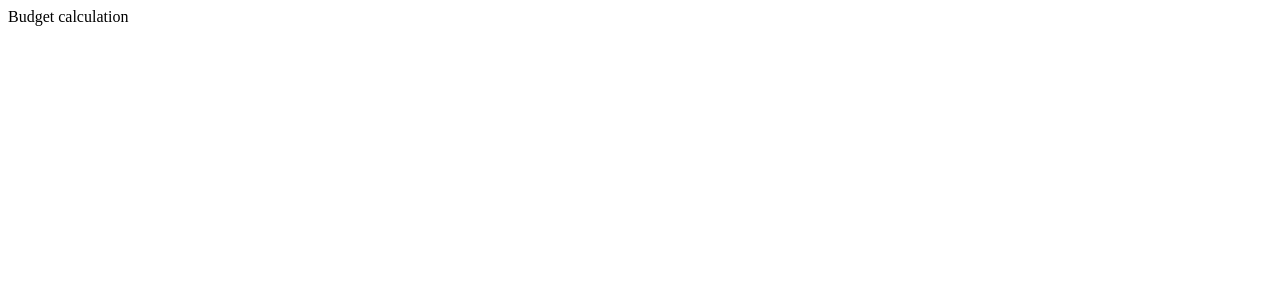
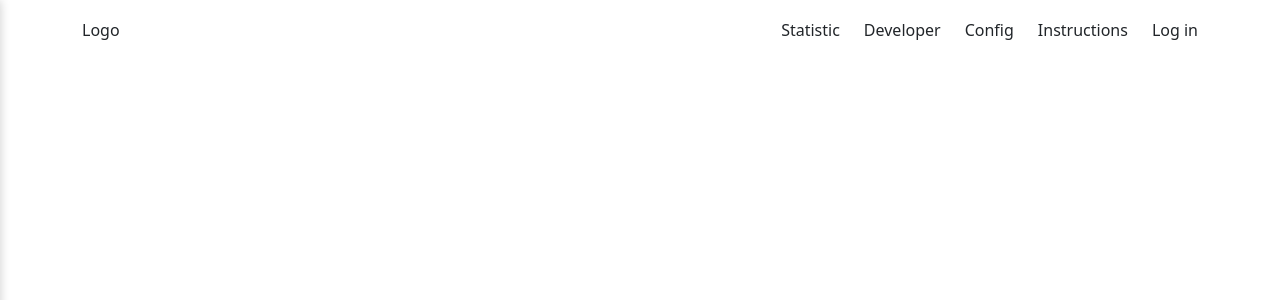
Before and after one commit to adwasar/budget_calculation, a React (Vite) app: page / in a window 1280 px wide. Shown: the top 300 px of the page. Built offline with nearby package versions, Linux system fonts and the light colour scheme.

Commit message:
feat: menu layout

```diff
--- a/package.json
+++ b/package.json
@@ -10,6 +10,8 @@
     "preview": "vite preview"
   },
   "dependencies": {
+    "bootstrap": "5.3.2",
+    "normalize.css": "^8.0.1",
     "react": "^18.2.0",
     "react-dom": "^18.2.0"
   },
--- a/src/App.jsx
+++ b/src/App.jsx
@@ -1,7 +1,39 @@
+import { useState } from 'react';
+import BurgerMenu from './components/BurgerMenu';
+
 function App() {
+  const [menuIsOpen, setMenuIsOpen] = useState(false);
+
+  const closeMenu = () => {
+    setMenuIsOpen(false);
+  };
+
+  const openMenu = () => {
+    setMenuIsOpen(true);
+  };
+
   return (
     <>
-      <header>Budget calculation</header>
+      <header className="s-60 d-flex align-items-center">
+        <div className="container">
+          <nav className="d-flex w-100 justify-content-between align-items-center">
+            <div className="logo">Logo</div>
+            <ul className="list-unstyled d-none d-sm-flex flex-row gap-4 m-0">
+              <li>Statistic</li>
+              <li>Developer</li>
+              <li>Config</li>
+              <li>Instructions</li>
+              <li>Log in</li>
+            </ul>
+            <div onClick={openMenu} className="burger d-sm-none">
+              <span className="tt"></span>
+              <span className="mm"></span>
+              <span className="bb"></span>
+            </div>
+          </nav>
+        </div>
+        <BurgerMenu menuIsOpen={menuIsOpen} closeMenu={closeMenu} />
+      </header>
     </>
   );
 }
--- /dev/null
+++ b/src/components/BurgerMenu.jsx
@@ -0,0 +1,23 @@
+function BurgerMenu({ closeMenu, menuIsOpen }) {
+  return (
+    <>
+      <div className={`burger-menu z-2 ${menuIsOpen ? 'burger-menu_open' : ''}`}>
+        <div className="container">
+          <div onClick={closeMenu} className="burger-menu__close">
+            <span></span>
+            <span></span>
+          </div>
+          <ul>
+            <li>Statistic</li>
+            <li>developer</li>
+            <li>Config</li>
+            <li>instructions</li>
+            <li>Log in</li>
+          </ul>
+        </div>
+      </div>
+    </>
+  );
+}
+
+export default BurgerMenu;
--- a/src/main.jsx
+++ b/src/main.jsx
@@ -1,7 +1,7 @@
 import React from 'react';
 import ReactDOM from 'react-dom/client';
 import App from './App.jsx';
-import './styles/main.sass';
+import './styles/main.scss';
 
 ReactDOM.createRoot(document.getElementById('root')).render(
   <React.StrictMode>
--- /dev/null
+++ b/src/styles/components/_burger.scss
@@ -0,0 +1,80 @@
+.burger {
+  position: relative;
+  width: 20px;
+  height: 14px;
+  span {
+    position: absolute;
+    display: inline-block;
+    width: 100%;
+    background-color: $c-black;
+    height: 2px;
+    border-radius: 1px;
+  }
+  .tt {
+    top: 0;
+  }
+  .mm {
+    top: 6px;
+  }
+  .bb {
+    top: 12px;
+  }
+}
+
+.burger-menu {
+  position: fixed;
+  width: 100%;
+  top: 0;
+  left: 0;
+  background-color: $bg-grey;
+  transform: translateX(-100%);
+  transition: all 0.3s ease-in-out;
+  box-shadow: 0 0 10px rgba(0, 0, 0, 0.2);
+  &__close {
+    position: absolute;
+    top: 20px;
+    right: 12px;
+    width: 20px;
+    height: 20px;
+    span {
+      position: absolute;
+      display: block;
+      width: 100%;
+      background-color: $c-black;
+      height: 2px;
+      border-radius: 1px;
+      transform: rotate(45deg);
+    }
+    :nth-child(1) {
+      transform: rotate(45deg);
+      top: 10px;
+    }
+    :nth-child(2) {
+      transform: rotate(-45deg);
+      top: 10px;
+    }
+  }
+  ul {
+    list-style-type: none;
+    display: flex;
+    flex-direction: column;
+    justify-content: center;
+    align-items: center;
+    width: 100%;
+    height: 100vh;
+    font-weight: 500;
+    font-size: 23px;
+    margin: 0;
+    padding: 0;
+  }
+  li {
+    margin-bottom: 38px;
+    text-align: center;
+  }
+  &_open {
+    transform: translateX(-100%);
+    @include v-xs {
+      transform: translateX(0);
+    }
+  }
+}
--- /dev/null
+++ b/src/styles/inc/_helpers.scss
@@ -0,0 +1,45 @@
+.s {
+  &-10 {
+    height: 10px;
+  }
+
+  &-20 {
+    height: 20px;
+  }
+
+  &-30 {
+    height: 30px;
+  }
+
+  &-33 {
+    height: 33px;
+  }
+
+  &-40 {
+    height: 40px;
+  }
+
+  &-50 {
+    height: 50px;
+  }
+
+  &-60 {
+    height: 60px;
+  }
+
+  &-70 {
+    height: 70px;
+  }
+
+  &-80 {
+    height: 80px;
+  }
+
+  &-90 {
+    height: 90px;
+  }
+
+  &-100 {
+    height: 100px;
+  }
+}
--- /dev/null
+++ b/src/styles/inc/_responsive.scss
@@ -0,0 +1,29 @@
+@mixin v-xl {
+  @media only screen and (min-width: 1399.98px) {
+    @content;
+  }
+}
+
+@mixin v-lg {
+  @media only screen and (max-width: 1199.98px) {
+    @content;
+  }
+}
+
+@mixin v-md {
+  @media only screen and (max-width: 991.98px) {
+    @content;
+  }
+}
+
+@mixin v-sm {
+  @media only screen and (max-width: 767.98px) {
+    @content;
+  }
+}
+
+@mixin v-xs {
+  @media only screen and (max-width: 575.98px) {
+    @content;
+  }
+}
--- /dev/null
+++ b/src/styles/inc/_variables.scss
@@ -0,0 +1,4 @@
+$c-black: #2d2e32;
+
+$bg-white: #fff;
+$bg-grey: #f9f9f9;
--- /dev/null
+++ b/src/styles/main.scss
@@ -0,0 +1,8 @@
+@import 'normalize.css';
+@import 'bootstrap/scss/bootstrap';
+@import './inc/variables';
+@import './inc/helpers';
+@import './inc/responsive';
+
+@import './components/base';
+@import './components/burger';
```
Also changed, not shown: .eslintrc.cjs (deleted), src/styles/components/_base.scss (added), src/styles/main.sass (deleted), 1 other file (tests, documents, lock files or other folders).
